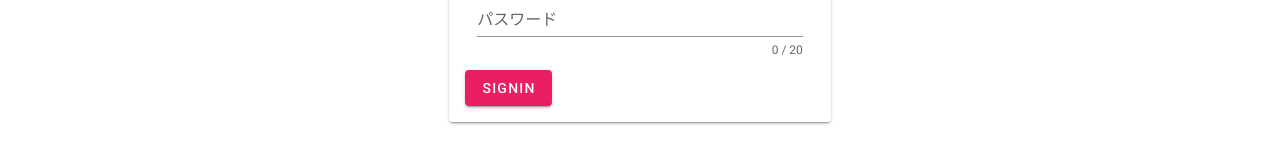
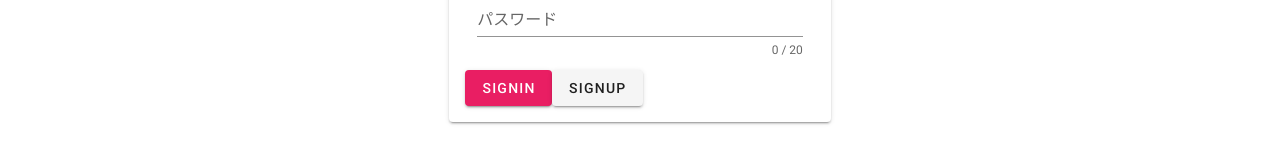
Before and after one commit to NowSpring/comic_website, a Vue app in the folder client/mysite/: page /signin in a window 1280 px wide. Shown: the part 250-410 px from the top of the page. Built offline with nearby package versions, Linux system fonts and the light colour scheme; what vue-session would draw is missing.

Commit message:
画面遷移ボタン作成

```diff
--- a/client/mysite/src/views/EditorView.vue
+++ b/client/mysite/src/views/EditorView.vue
@@ -101,7 +101,7 @@ export default {
       formData.append("pdf", this.form.pdf);
       let endpoint = "http://localhost:8000/api/comics/";
       await axios.post(endpoint, formData);
-      this.$router.push({ name: ''});
+      this.$router.push({ name: '' });
     },
   }
 };
--- a/client/mysite/src/views/Signin.vue
+++ b/client/mysite/src/views/Signin.vue
@@ -50,7 +50,7 @@
 
                         </v-container>
                         <v-btn class="pink white--text" :disabled="!valid" @click="signin">Signin</v-btn>
-
+                        <v-btn :disabled="!valid" to="/signup">Signup</v-btn>
                     </v-form>
 
 
--- a/client/mysite/src/views/Signup.vue
+++ b/client/mysite/src/views/Signup.vue
@@ -32,7 +32,7 @@ export default {
             try {
                 const response = await axios.post('http://localhost:8000/accounts/signup/', userData);
                 console.log(response.data);
-                // 成功した場合の処理（例：メッセージを表示、別のページにリダイレクト等）
+                this.$router.push({ name: 'signin' });
             } catch (error) {
                 console.error("There was an error!", error);
                 // エラーが発生した場合の処理
```
